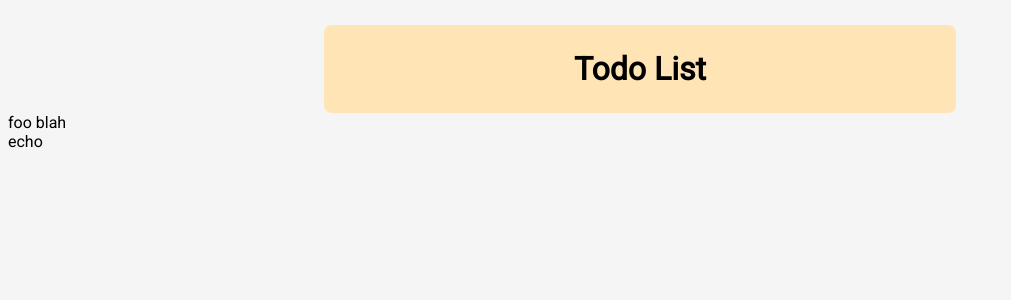
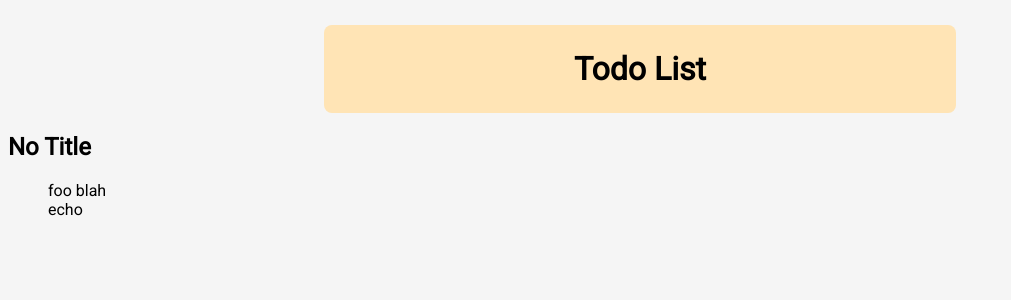
Before and after one commit to kbonnici-todo/todo-frontend, a React (Vite) app: page / in a window 1280 px wide. Shown: the top 300 px of the page, without its empty margins (0-1011 px from the left). Built offline with nearby package versions, Linux system fonts and the light colour scheme.

Commit message:
flesh out todo list component

```diff
--- a/src/components/TodoList/TodoList.tsx
+++ b/src/components/TodoList/TodoList.tsx
@@ -7,5 +7,15 @@ type TodoListProps = {
 };
 
 export default function TodoList(props: TodoListProps) {
-  return props.todoList.map((item: Todo) => <TodoItem item={item} />);
+  return (
+    <div id="todo-list-container">
+      <h2 id="todo-list-title">{props.title ?? "No Title"}</h2>
+
+      <ul id="todo-list">
+        {props.todoList.map((item: Todo, idx: number) => (
+          <TodoItem item={item} key={idx} />
+        ))}
+      </ul>
+    </div>
+  );
 }
```
